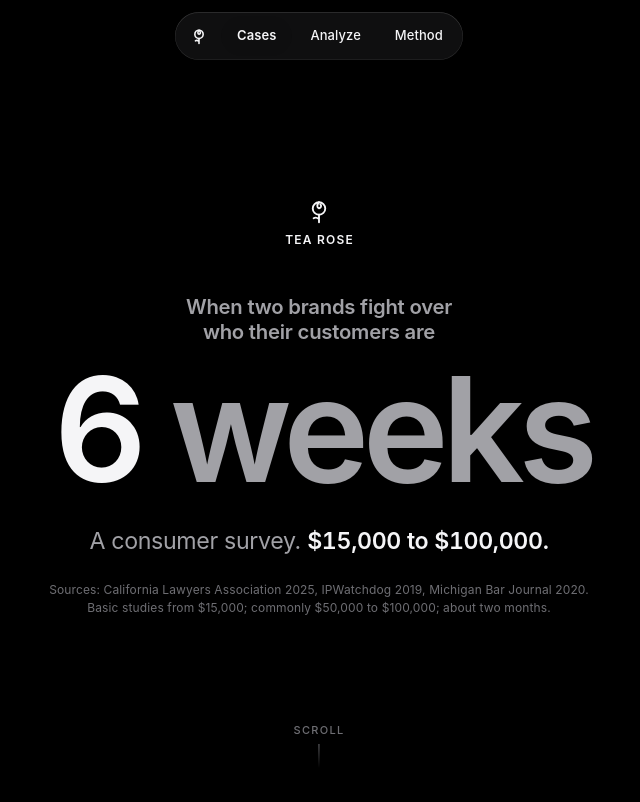
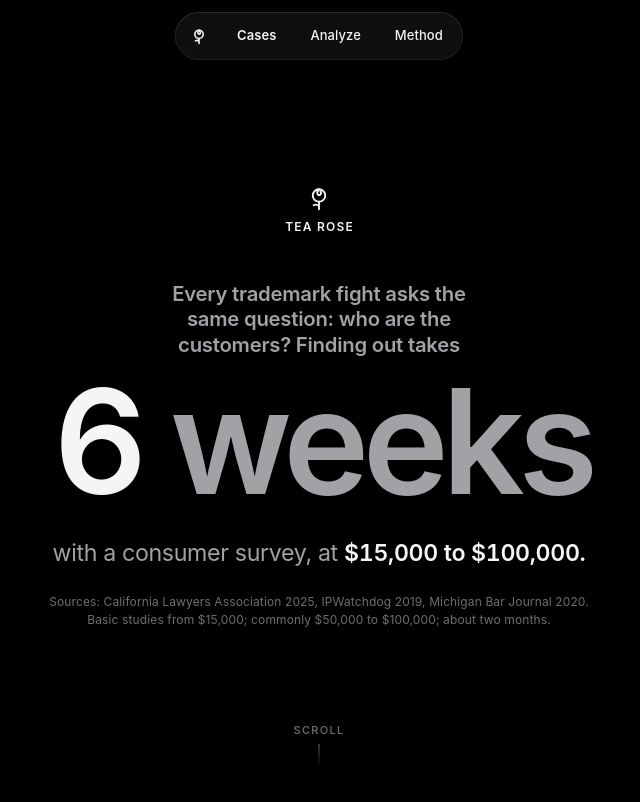
Before and after one commit to Avonik/tea-rose, a React (Vite) app in the folder frontend-v3/: page / in a window 1280 px wide. Shown: the top 802 px of the page, without its empty margins (321-961 px from the left). Built offline with nearby package versions, Linux system fonts and the light colour scheme.

Commit message:
Hero copy reads as one sentence across eyebrow, clock and line

```diff
--- a/frontend-v3/src/content/home.ts
+++ b/frontend-v3/src/content/home.ts
@@ -24,16 +24,16 @@ export const HERO = {
   /** The word next to the rose glyph: one brand mark, not a second headline. */
   brand: 'Tea Rose',
   /** Above the clock through beats 1 and 2: what the clock is counting. */
-  eyebrow: 'When two brands fight over who their customers are',
+  eyebrow: 'Every trademark fight asks the same question: who are the customers? Finding out takes',
   /** Beat 1: the survey, under "6 weeks". */
-  survey: 'A consumer survey.',
+  survey: 'with a consumer survey, at',
   money: '$15,000 to $100,000.',
   source:
     'Sources: California Lawyers Association 2025, IPWatchdog 2019, Michigan Bar Journal 2020. Basic studies from $15,000; commonly $50,000 to $100,000; about two months.',
   /** Beat 2: replaces the survey line while the clock counts down to a minute. */
-  answer: 'Tea Rose reads the dispute and answers the customer questions from Qloo’s taste graph.',
+  answer: 'with Tea Rose, which reads the pleading and answers from Qloo’s taste graph.',
   /** Read once by assistive tech instead of the ticking numeral. */
-  sr: 'When two brands fight over who their customers are, a consumer survey takes about six weeks and costs $15,000 to $100,000. Tea Rose reads the dispute and answers the customer questions from Qloo’s taste graph in about a minute.',
+  sr: 'Every trademark fight asks the same question: who are the customers? Finding out takes six weeks with a consumer survey, at $15,000 to $100,000, or about one minute with Tea Rose, which reads the pleading and answers from Qloo’s taste graph.',
   /** Beat 3: the clock has settled on a minute. */
   title: 'Trademark evidence from the taste graph.',
   openCase: 'Open a case',
```
